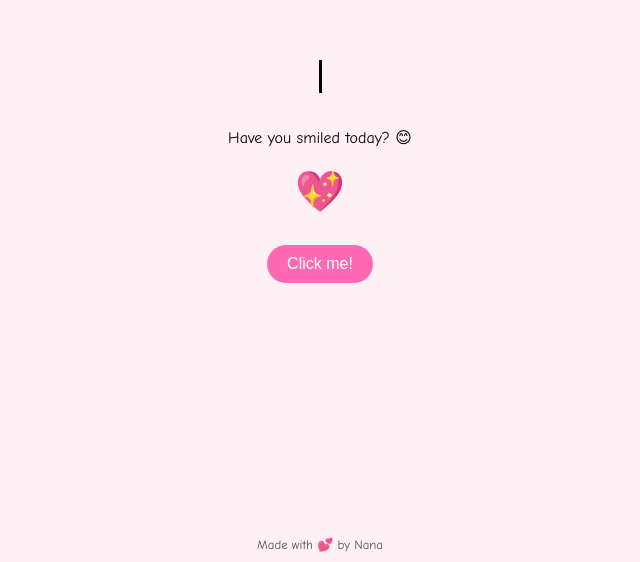
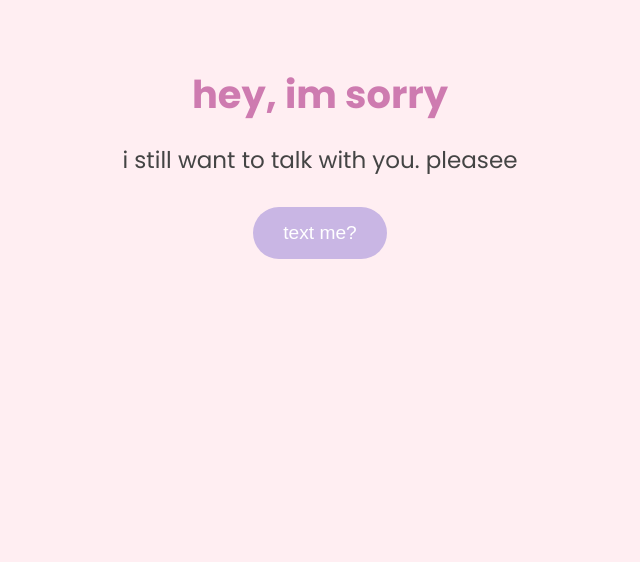
Before and after one commit to reinaa08/openthisagainhehe, a plain HTML site: page index.html in a window 1280 px wide. Shown: the part 238-800 px from the top of the page, without its empty margins (320-960 px from the left). Drawn offline with Linux system fonts and the light colour scheme.

Commit message:
Update index.html

```diff
--- a/index.html
+++ b/index.html
@@ -1,103 +1,76 @@
 <!DOCTYPE html>
 <html lang="en">
 <head>
-  <meta charset="UTF-8">
-  <title>Hey Mohit!</title>
-  <meta name="viewport" content="width=device-width, initial-scale=1.0">
+  <meta charset="UTF-8" />
+  <meta name="viewport" content="width=device-width, initial-scale=1.0"/>
+  <title>I'm Sorry</title>
+
+  <!-- Google Font Poppins -->
+  <link href="https://fonts.googleapis.com/css2?family=Poppins:wght@400;700&display=swap" rel="stylesheet" />
+
   <style>
+    * {
+      margin: 0;
+      padding: 0;
+      box-sizing: border-box;
+    }
+
     body {
-      background: #fff0f5;
-      font-family: 'Comic Sans MS', cursive;
+      background-color: #ffeef2; /* pastel pink blush */
+      font-family: 'Poppins', sans-serif;
+      color: #333;
       display: flex;
       justify-content: center;
       align-items: center;
-      flex-direction: column;
       text-align: center;
       height: 100vh;
-      margin: 0;
+      padding: 20px;
+      flex-direction: column;
     }
 
     h1 {
-      font-size: 1.8rem;
-      animation: typing 3s steps(30, end), blink 0.75s step-end infinite;
-      overflow: hidden;
-      white-space: nowrap;
-      border-right: 3px solid black;
-      width: 0;
+      font-size: 6vw;
+      color: #ce7bb0; /* pastel purple-pink */
+      margin-bottom: 20px;
     }
 
-    @keyframes typing {
-      from { width: 0 }
-      to { width: 100% }
-    }
-
-    @keyframes blink {
-      from, to { border-color: transparent }
-      50% { border-color: black }
-    }
-
-    .emoji {
-      font-size: 2.5rem;
-      margin-top: 15px;
-      animation: bounce 1s infinite alternate;
-    }
-
-    @keyframes bounce {
-      from { transform: translateY(0); }
-      to { transform: translateY(-10px); }
+    p {
+      font-size: 4.5vw;
+      color: #444;
+      margin-bottom: 30px;
     }
 
     button {
-      margin-top: 20px;
-      padding: 10px 20px;
-      font-size: 1rem;
+      background-color: #c9b6e4; /* pastel lavender */
+      color: #fff;
       border: none;
-      border-radius: 25px;
-      background-color: #ff69b4;
-      color: white;
+      padding: 15px 30px;
+      font-size: 4vw;
+      border-radius: 50px;
       cursor: pointer;
-      transition: background-color 0.3s;
+      transition: background 0.3s ease;
     }
 
     button:hover {
-      background-color: #ff1493;
+      background-color: #b89ee0;
     }
 
-    #secret {
-      display: none;
-      margin-top: 20px;
-      font-size: 1.2rem;
-      color: #d63384;
-      animation: fadeIn 1s ease-in-out;
-    }
-
-    @keyframes fadeIn {
-      from {opacity: 0;}
-      to {opacity: 1;}
-    }
-
-    footer {
-      position: absolute;
-      bottom: 10px;
-      font-size: 0.8rem;
-      color: #555;
+    @media(min-width: 768px) {
+      h1 { font-size: 3vw; }
+      p { font-size: 1.8vw; }
+      button { font-size: 1.5vw; }
     }
   </style>
 </head>
 <body>
 
-  <h1>Hai, Mohit! How's your day?</h1>
-  <p>Have you smiled today? 😊</p>
-  <div class="emoji">💖</div>
-
-  <button onclick="showSecret()">Click me!</button>
-  <div id="secret">If you smiled... then my mission is complete 😚🌷</div>
-
-  <footer>Made with 💕 by Nana</footer>
+  <h1>hey, im sorry</h1>
+  <p>i still want to talk with you. pleasee</p>
+  <button onclick="sendMessage()">text me?</button>
 
   <script>
-    function showSecret() {
-      document.getElementById("secret").style.display = "block";
+    function sendMessage() {
+      alert("I'll be here if you want to talk 🤍");
     }
   </script>
 </body>
```
